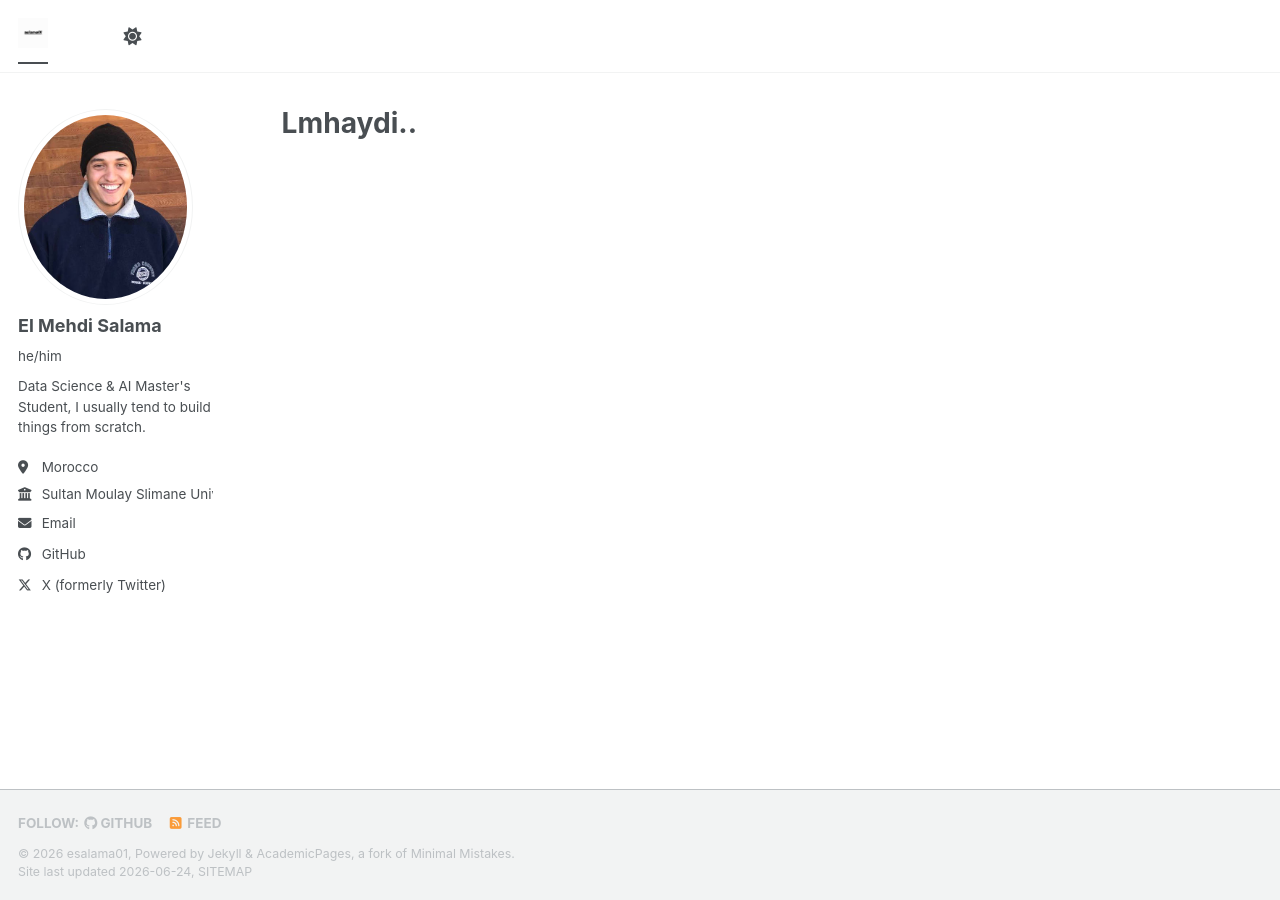
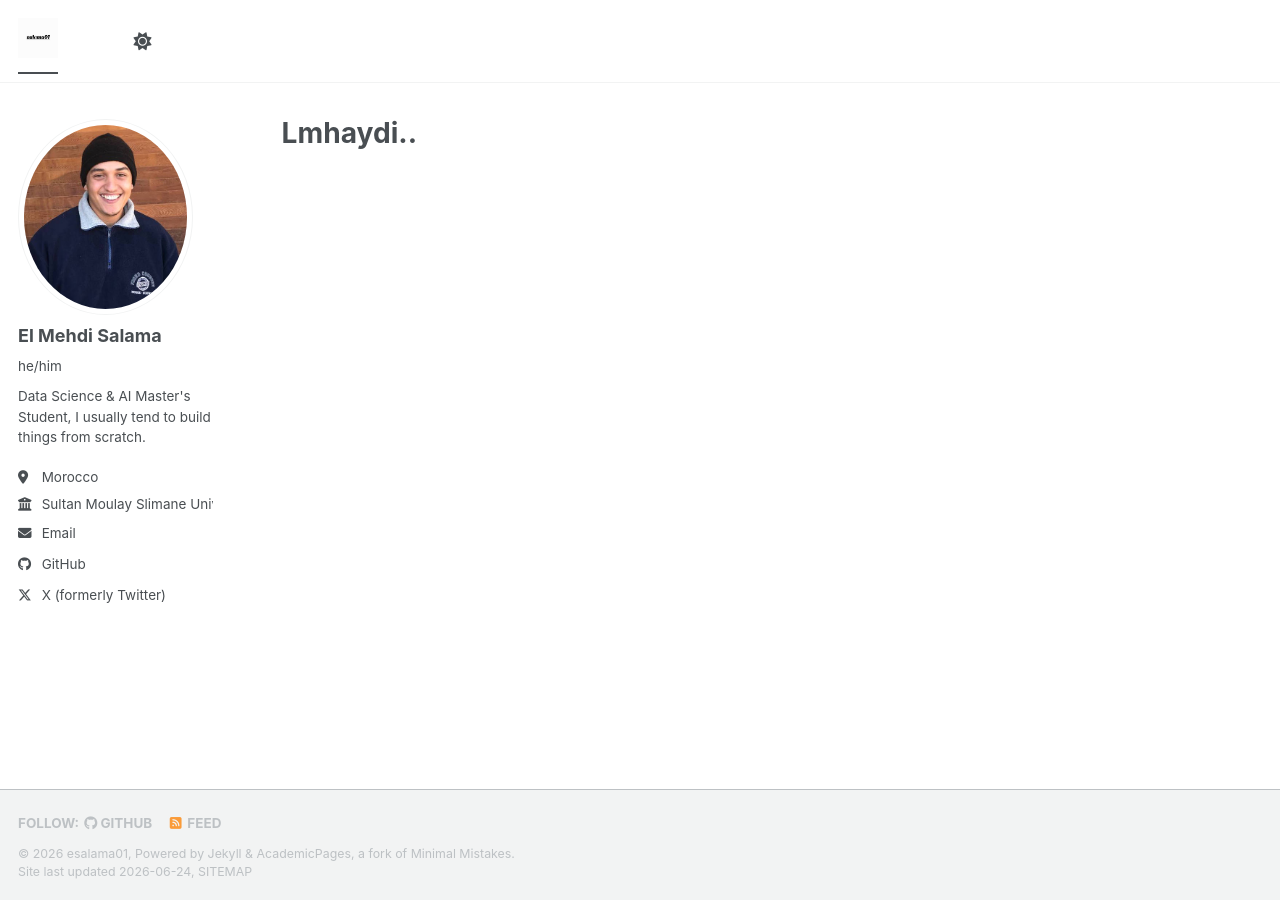
Before and after one commit to esalama01/esalama01.github.io, a Jekyll site: the page built from _pages/about.md, in a window 1280 px wide. Built offline with Jekyll 4.4.1, drawn with Linux system fonts in a browser that asks for light colours; a style sheet for code colours, icons or effects is not loaded.

Commit message:
rescaling the logo

```diff
--- a/_includes/masthead.html
+++ b/_includes/masthead.html
@@ -7,7 +7,7 @@
         <ul class="visible-links">
           <li class="masthead__menu-item masthead__menu-item--lg persist {% if page.url == '/' or page.url == '/index.html' %}selected{% endif %}">
             <a href="{{ base_path }}/">
-              <img src="{{ base_path }}/images/logo_gif.gif" alt="esalama01" style="max-height: 35px; vertical-align: middle; padding-bottom: 5px;">
+              <img src="{{ base_path }}/images/logo_gif.gif" alt="esalama01" style="max-height: 45px; width: auto; vertical-align: middle; padding-bottom: 5px;">
             </a>
           </li>
           {% for link in site.data.navigation.main %}
```
Also changed, not shown: images/logo_gif.gif.
